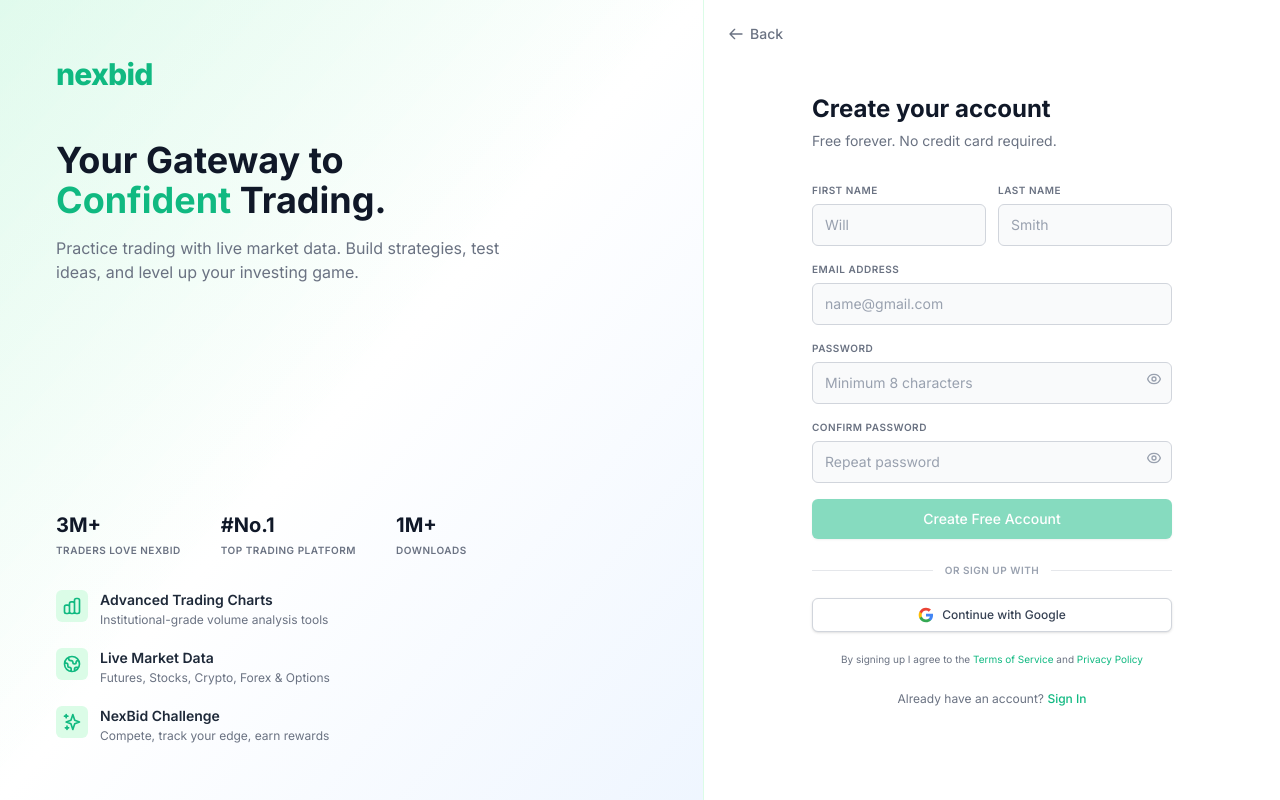
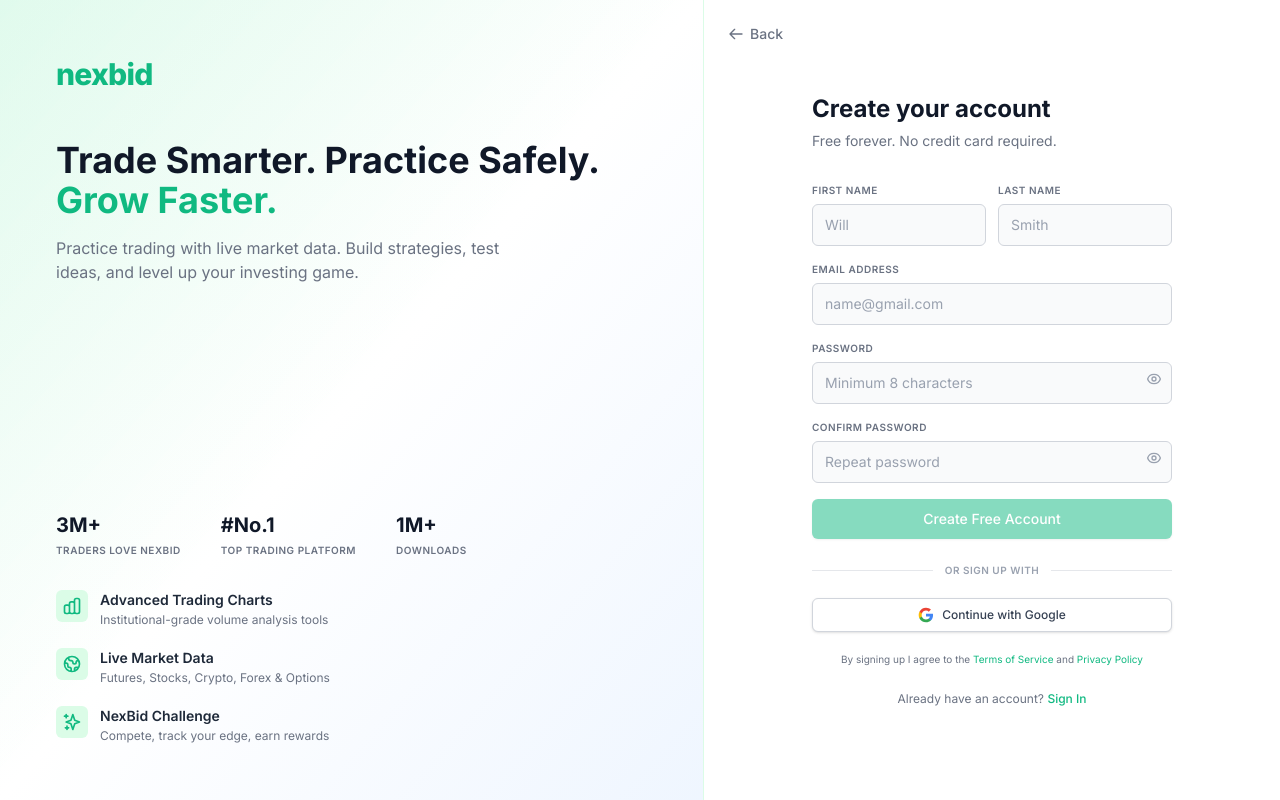
Before and after one commit to nexbid-in/frontend, a React (Vite) app: page /signup in a window 1280 px wide. Built offline with nearby package versions, Linux system fonts and the light colour scheme; no server answers.

Commit message:
style: standardize hero messaging and clean up Input component
- Standardize the `heroTitle` copy across `SignInPage` and `SignUpPage` to "Trade Smarter. Practice Safely. Grow Faster." for consistent branding.
- Clean up inline comments in the `Input` UI component to improve code readability.

```diff
--- a/src/components/ui/Input.tsx
+++ b/src/components/ui/Input.tsx
@@ -2,7 +2,7 @@
 
 export interface InputProps extends InputHTMLAttributes<HTMLInputElement> {
     label: string;
-    error?: string | boolean; // Accepts a boolean to just show the red border without text
+    error?: string | boolean;
 }
 
 export const Input = forwardRef<HTMLInputElement, InputProps>(
@@ -17,13 +17,13 @@
                 <input
                     ref={ref}
                     id={inputId}
-                    // If there's an error, make the border red. Otherwise, keep it standard gray/green.
+
                     className={`w-full bg-gray-50 border rounded-md px-3 py-2.5 text-sm text-gray-900 outline-none transition placeholder-gray-400
                         ${error ? 'border-red-500 focus:border-red-500 focus:ring-1 focus:ring-red-500' : 'border-gray-300 focus:border-primary-green focus:ring-1 focus:ring-primary-green'}
                         ${className}`}
                     {...props}
                 />
-                {/* Display the error message right below the input, only if it's a string */}
+
                 {typeof error === 'string' && error && <p className="mt-1.5 text-xs text-red-500">{error}</p>}
             </div>
         );
--- a/src/features/auth/pages/SignInPage.tsx
+++ b/src/features/auth/pages/SignInPage.tsx
@@ -19,7 +19,7 @@
     return (
         <AuthLayout
             heroTitle={
-                <>Trade Smarter. Practice Safely. <br /><span className="text-primary-green">Grow Faster</span></>
+                <>Trade Smarter. Practice Safely. <br /><span className="text-primary-green">Grow Faster.</span></>
             }
             heroSubtitle="Practice trading with live market data. Build strategies, test ideas, and level up your investing game."
         >
--- a/src/features/auth/pages/SignUpPage.tsx
+++ b/src/features/auth/pages/SignUpPage.tsx
@@ -10,7 +10,7 @@
     return (
         <AuthLayout
             heroTitle={
-                <>Your Gateway to <br /><span className="text-primary-green">Confident</span> Trading.</>
+                <>Trade Smarter. Practice Safely. <br /><span className="text-primary-green">Grow Faster.</span></>
             }
             heroSubtitle="Practice trading with live market data. Build strategies, test ideas, and level up your investing game."
         >
```
